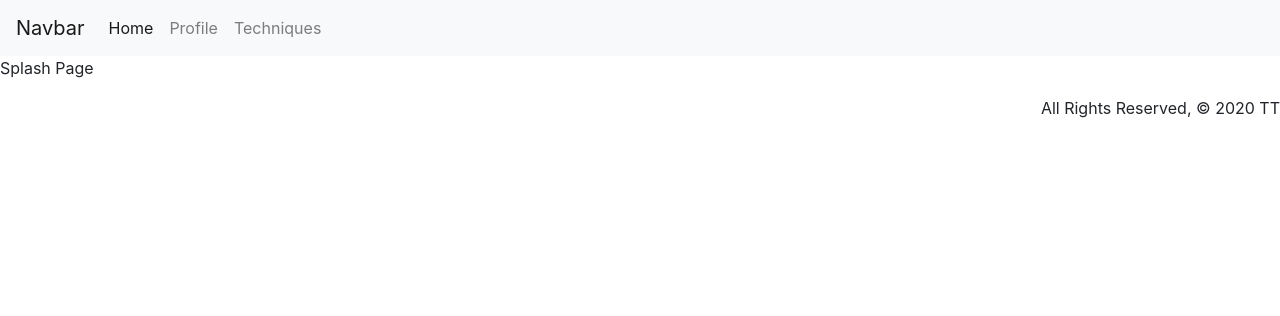
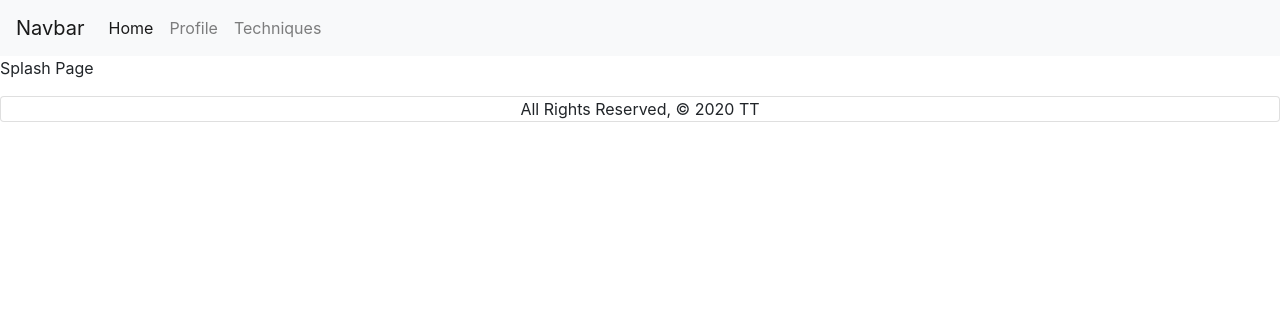
Before and after one commit to longevitytina/massage.ify, a Django app: page / in a window 1280 px wide. Shown: the top 316 px of the page. Run offline with Django 3.2, Linux system fonts and the light colour scheme; some libraries are stand-ins or nearby versions.

Commit message:
Adds footer styling

```diff
--- a/main_app/static/css/style.css
+++ b/main_app/static/css/style.css
@@ -8,5 +8,5 @@ main {
 }
 footer {
   padding-top: 0;
-  text-align: right;
+  text-align: center;
 }
--- a/main_app/templates/base.html
+++ b/main_app/templates/base.html
@@ -53,11 +53,12 @@
 
       {% block content %} {% endblock %}
     </main>
-    <footer class="page-footer">
-      <div class="right">
-        <footer>All Rights Reserved, &copy; 2020 TT</footer>
-      </div>
-    </footer>
+    <footer class="card page-footer p-0">
+  <div class="card-body p-0">
+    <p class="card-text">All Rights Reserved, &copy; 2020 TT</p>
+  </div>
+</footer>
+
     <script
       src="https://code.jquery.com/jquery-3.4.1.slim.min.js"
       integrity="sha384-J6qa4849blE2+poT4WnyKhv5vZF5SrPo0iEjwBvKU7imGFAV0wwj1yYfoRSJoZ+n"
```
